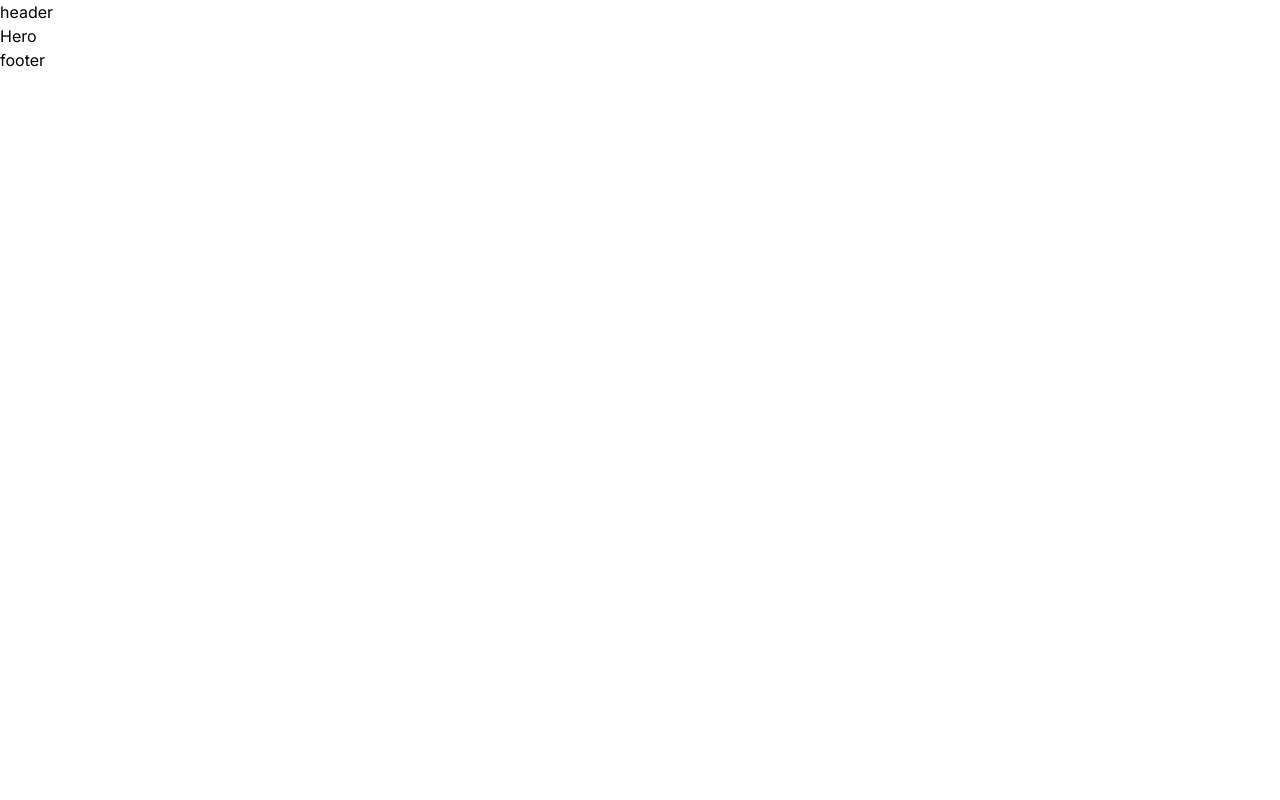
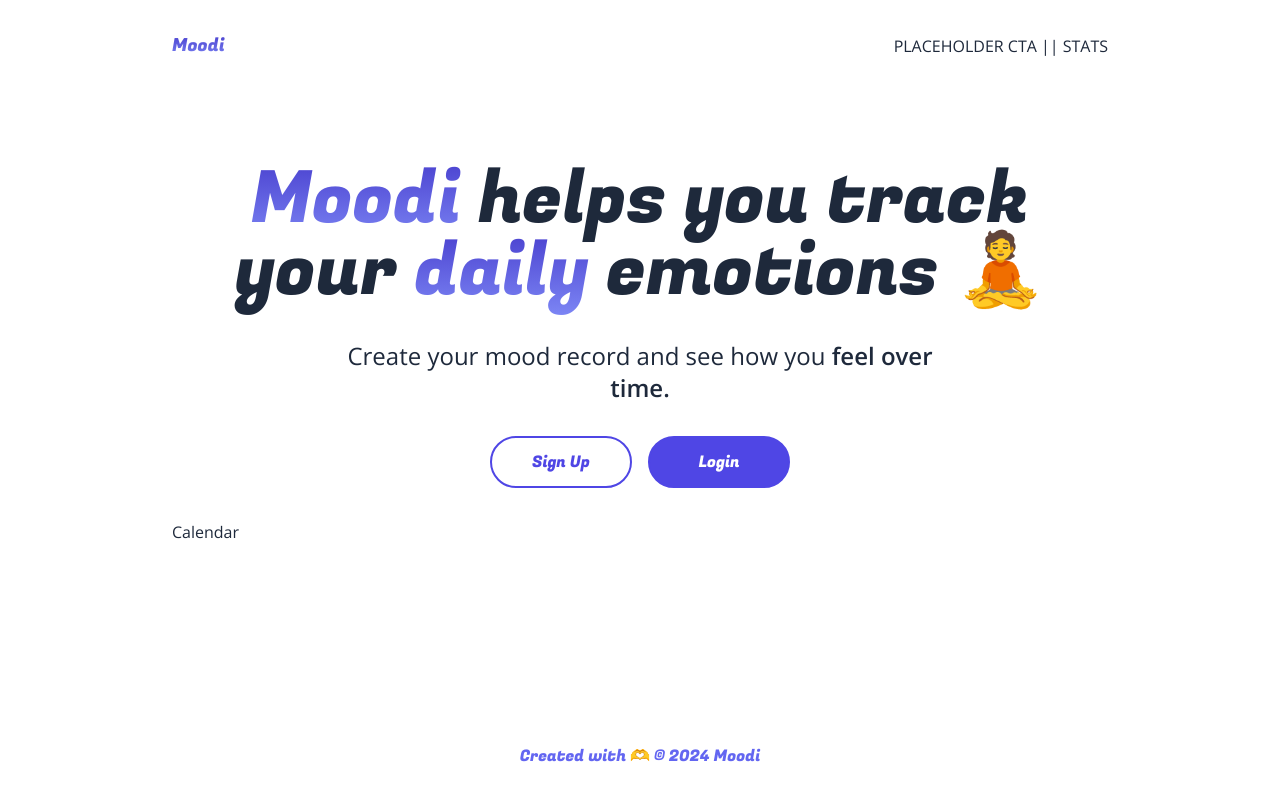
Before and after one commit to McLainCronin/moodl, a Next.js app: page / in a window 1280 px wide. Built offline with nearby package versions, Linux system fonts and the light colour scheme.

Commit message:
Update DashboardPage authentication and enhance layout with new components

```diff
--- a/app/dashboard/page.js
+++ b/app/dashboard/page.js
@@ -7,7 +7,7 @@
 }
 
 export default function DashboardPage() {
-    const isAuthenticated = true
+    const isAuthenticated = false
 
     let children = (
         <Login />
--- a/app/globals.css
+++ b/app/globals.css
@@ -1,3 +1,9 @@
 @tailwind base;
 @tailwind components;
 @tailwind utilities;
+
+.textGradient {
+    background: -webkit-linear-gradient(#4338ca, #818cf8);
+    -webkit-background-clip: text;
+    -webkit-text-fill-color: transparent;
+}
--- a/app/layout.js
+++ b/app/layout.js
@@ -1,7 +1,8 @@
-import { Inter } from "next/font/google";
+import { Fugaz_One, Open_Sans } from "next/font/google";
 import "./globals.css";
 
-const inter = Inter({ subsets: ["latin"] });
+const opensans = Open_Sans({ subsets: ["latin"] });
+const fugaz = Fugaz_One({ subsets: ["latin"], weight: ['400'] });
 
 export const metadata = {
   title: "Moodi",
@@ -9,12 +10,27 @@
 };
 
 export default function RootLayout({ children }) {
+  const header = (
+    <header className="p-4 sm:p-8 flex items-center justify-between gap-4">
+      <h1 className={'text-based sm:text-lg textGradient ' + fugaz.className}>Moodi</h1>
+      <div className="flex items-center justify-between">
+        PLACEHOLDER CTA || STATS
+      </div>
+    </header>
+  )
+
+  const footer = (
+    <footer className="p-4 sm:p-8 grid place-items-center">
+      <p className={'text-indigo-500 ' + fugaz.className}>Created with 🫶 © 2024 Moodi</p>
+    </footer>
+  )
+
   return (
     <html lang="en">
-      <body className={inter.className}>
-        <header>header</header>
+      <body className={ 'w-full max-w-[1000px] mx-auto text-sm sm:text-base min-h-screen flex flex-col text-slate-800 ' + opensans.className}>
+        {header}
         {children}
-        <footer>footer</footer>
+        {footer}
       </body>
     </html>
   );
--- /dev/null
+++ b/components/Button.jsx
@@ -0,0 +1,15 @@
+import React from 'react'
+import { Fugaz_One } from "next/font/google";
+
+const fugaz = Fugaz_One({ subsets: ["latin"], weight: ['400'] });
+
+export default function Button(props) {
+    const { text, dark, full } = props
+  return (
+    <button className={'rounded-full overflow-hidden duration-200 hover:opacity-60 border-2 border border-solid border-indigo-600 ' + (dark ? ' text-white bg-indigo-600' : ' text-indigo-600') + (full ? ' grid place-items-center w-full ' : ' ')}>
+        <p className={'px-6 sm:px-10 whitespace-nowrap py-2 sm:py-3 ' + fugaz.className}>
+            {text}
+        </p>
+    </button>
+  )
+}
--- /dev/null
+++ b/components/Calendar.jsx
@@ -0,0 +1,7 @@
+import React from 'react'
+
+export default function Calendar() {
+    return (
+        <div>Calendar</div>
+    )
+}
--- a/components/Hero.jsx
+++ b/components/Hero.jsx
@@ -1,8 +1,26 @@
+import { Fugaz_One, Inter } from "next/font/google";
 import React from 'react'
 import Main from './Main'
+import Button from './Button'
+import Calendar from "./Calendar";
+
+
+const fugaz = Fugaz_One({ subsets: ["latin"], weight: ['400'] });
 
 export default function Hero() {
   return (
-    <div>Hero</div>
+    <div className='py-4 md:py-10 flex flex-col gap-4 sm:gap-8'>
+      <h1 className={'text-5xl sm:text-6xl md:text-7xl text-center ' + fugaz.className}>
+        <span className="textGradient">Moodi</span> helps you track your <span className="textGradient">daily</span> emotions 🧘
+      </h1>
+      <p className="text-lg sm:text-xl md:text-2xl text-center w-full mx-auto max-w-[600px]">
+        Create your mood record and see how you <span className='font-semibold'>feel over time.</span>
+      </p>
+      <div className="grid grid-cols-2 gap-4 w-fit mx-auto">
+        <Button text="Sign Up"/>
+        <Button text="Login" dark/>
+      </div>
+      <Calendar />
+    </div>
   )
 }
--- a/components/Login.jsx
+++ b/components/Login.jsx
@@ -1,10 +1,22 @@
 import React from 'react'
 import Main from './Main'
+import { Fugaz_One } from 'next/font/google'
+import Button from './Button'
+const fugaz = Fugaz_One({ subsets: ['latin'], weight: ['400'] })
+
 
 export default function Login() {
   return (
-    <Main>
-        Login
-    </Main>
+    <div className='flex flex-col flex-1 justify-center items-center gap-4'>
+      <h3 className={'text-4xl sm:text-5xl md:text-6xl ' + fugaz.className}>
+        Login In / Sign Up
+      </h3>
+      <p>You&#39;re one step away!</p>
+      <input className='w-full max-w-[400px] mx-auto px-4 py-2 sm:py-3 border border-solid border-indigo-400' placeholder='Email'/>
+      <input className='w-full max-w-[400px] mx-auto px-4 py-2 sm:py-3 border border-solid border-indigo-400' placeholder='Password'/>
+      <div className='max-w-[400px] w-full mx-auto'>
+        <Button text='Submit' full/>
+      </div>
+    </div>
   )
 }
--- a/components/Main.jsx
+++ b/components/Main.jsx
@@ -3,7 +3,7 @@
 export default function Main(props) {
     const { children } = props
   return (
-    <main>
+    <main className='flex-1 flex flex-col p-4 sm:p-8'>
         {children}
     </main>
   )
```
